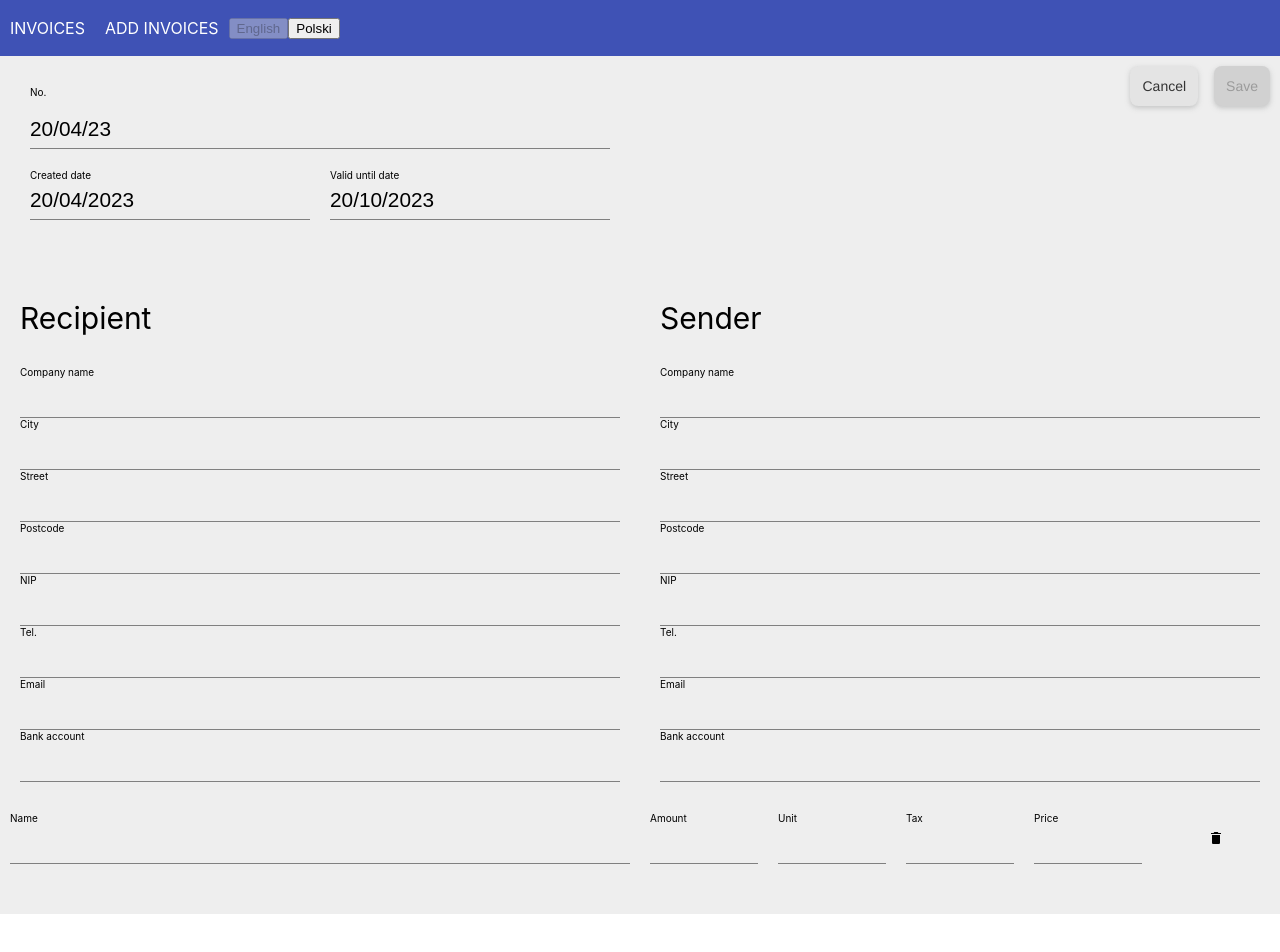
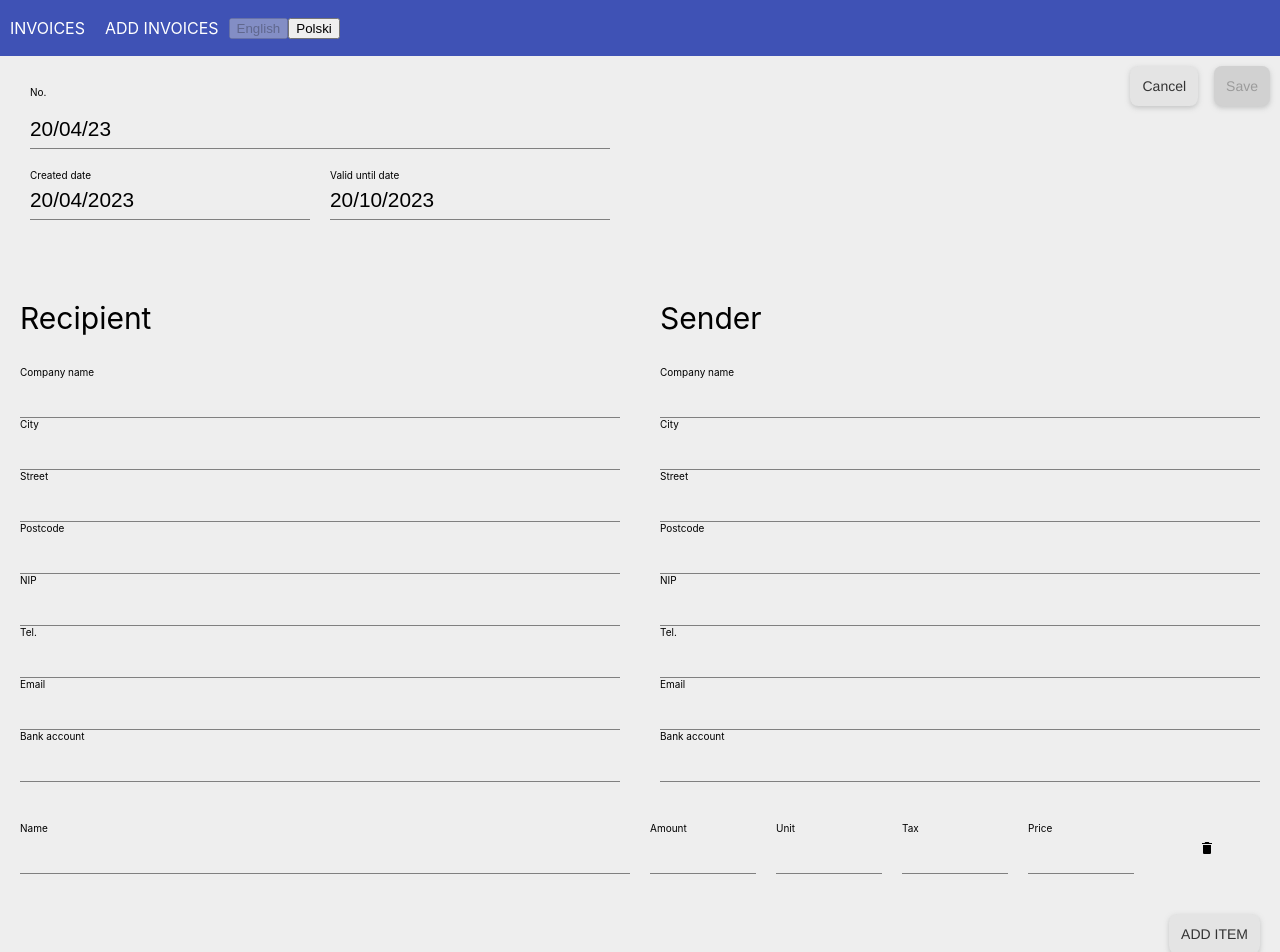
Before and after one commit to sandra-kuczynska/learn-react, a React (Create React App) app: page /invoices in a window 1280 px wide. Shown: the top 952 px of the page. Before the commit the page ends 914 px from the top, so only its background shows below. Built offline with nearby package versions, Linux system fonts and the light colour scheme.

Commit message:
Fix button handler

```diff
--- a/src/pages/components/Items.js
+++ b/src/pages/components/Items.js
@@ -11,11 +11,17 @@ const Items = ({ register, errors, props }) => {
     price: "",
   });
 
+  const itemList = [];
+
   const handleChange = (event) => {
     const name = event.target.name;
     const value = event.target.value;
     setInputValues({ ...inputValues, [name]: value });
-    console.log(inputValues);
+  };
+
+  const btnHandler = (event) => {
+    itemList.push(inputValues);
+    console.log(itemList);
   };
 
   return (
@@ -97,7 +103,9 @@ const Items = ({ register, errors, props }) => {
       </div>
 
       <div className={styles.addItem}>
-        {/* <button onClick={ItemHandler} className={styles.buttonRegular}>ADD ITEM</button> */}
+        <button onClick={btnHandler} className={styles.buttonRegular}>
+          ADD ITEM
+        </button>
       </div>
     </>
   );
--- a/src/pages/components/Items.module.css
+++ b/src/pages/components/Items.module.css
@@ -3,6 +3,7 @@
   display: grid;
   background: #eeeeee;
   grid-template-columns: 5fr 1fr 1fr 1fr 1fr 1fr;
+  padding: 10px;
 }
 
 .item {
```
